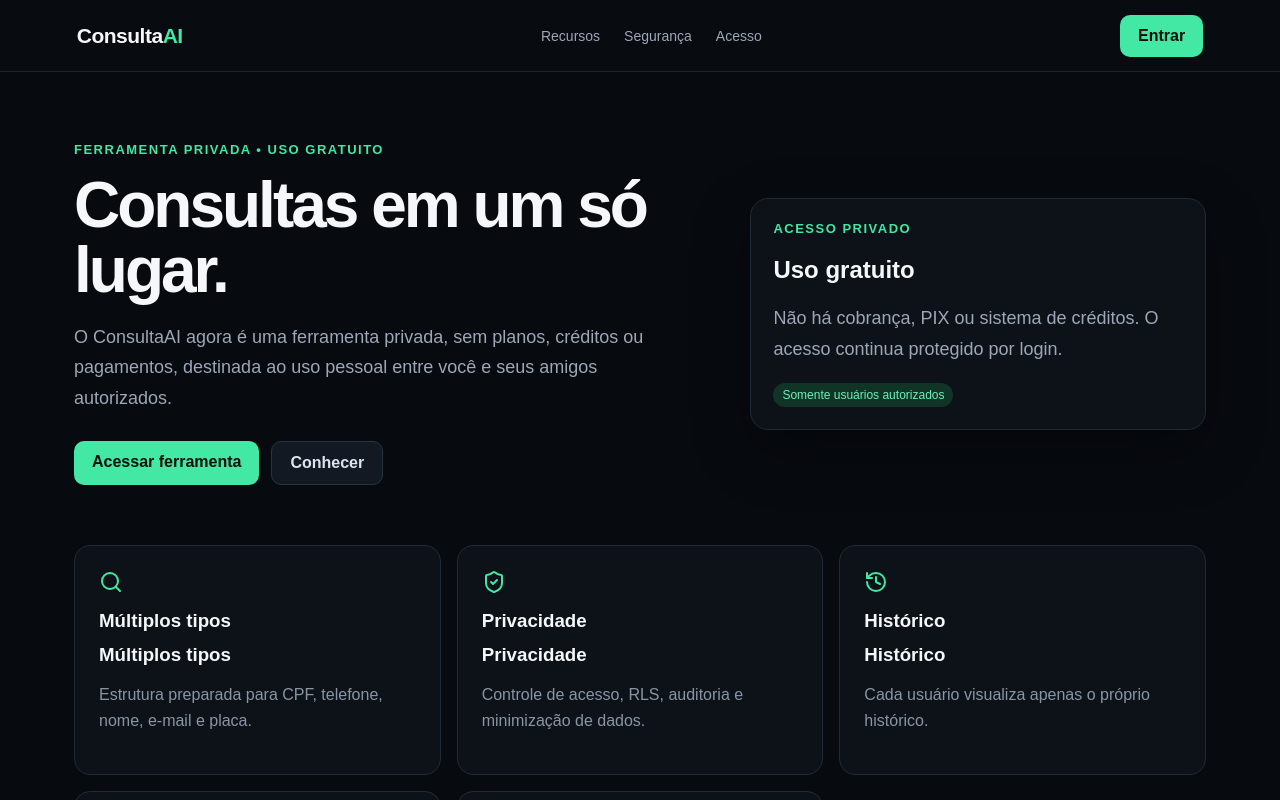
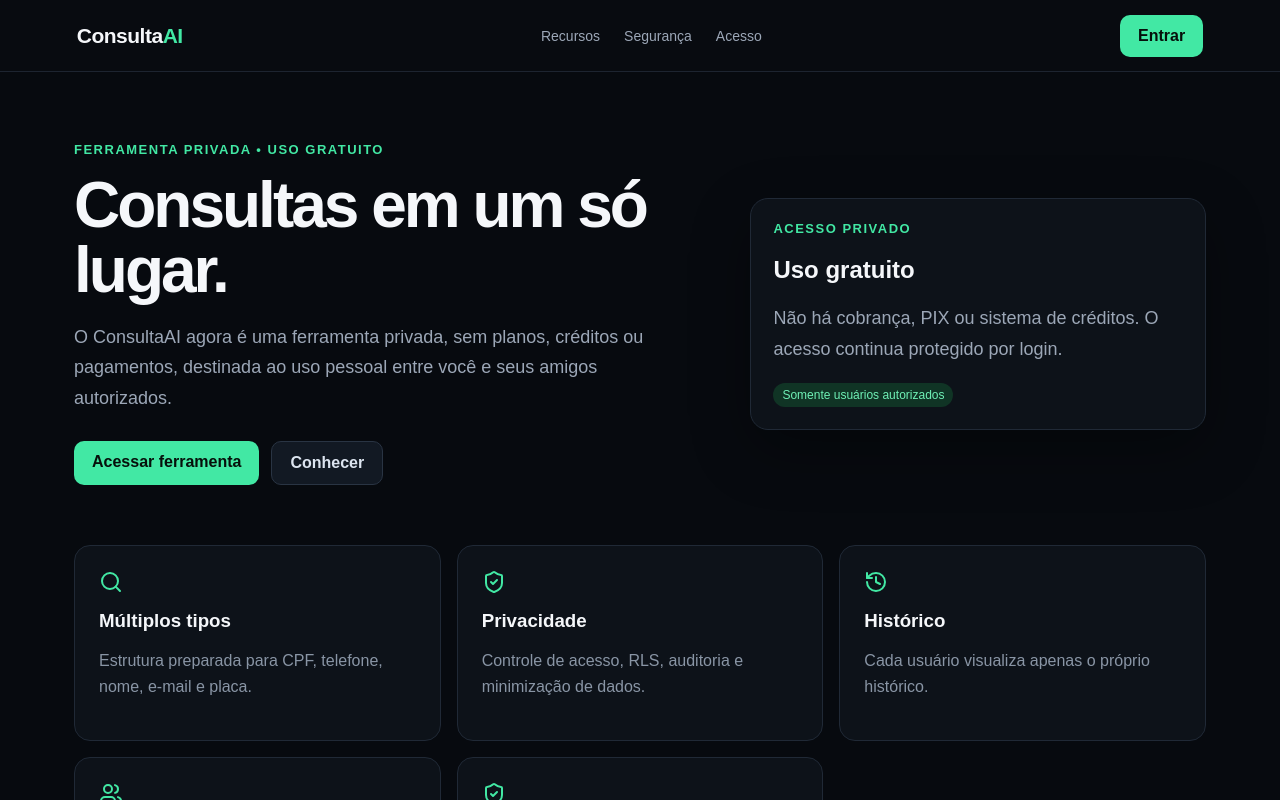
Before and after one commit to miguelsoaresbsb/consultaai-saas, a Next.js app: page / in a window 1280 px wide. Shown: the top 800 px of the page. Built offline with nearby package versions, Linux system fonts and the light colour scheme.

Commit message:
fix: clean private landing page markup

```diff
--- a/app/page.tsx
+++ b/app/page.tsx
@@ -39,5 +39,5 @@ export default function Home() {
   </div>;
 }
 function Feature({icon,title,text}:{icon:React.ReactNode,title:string,text:string}) {
-  return <div className="card"><div style={{color:"#42e8a4"}}>{icon}</div><h3>{title}</h3><h3>{title}</h3><p className="muted">{text}</p></div>
+  return <div className="card"><div style={{color:"#42e8a4"}}>{icon}</div><h3>{title}</h3><p className="muted">{text}</p></div>
 }
```
